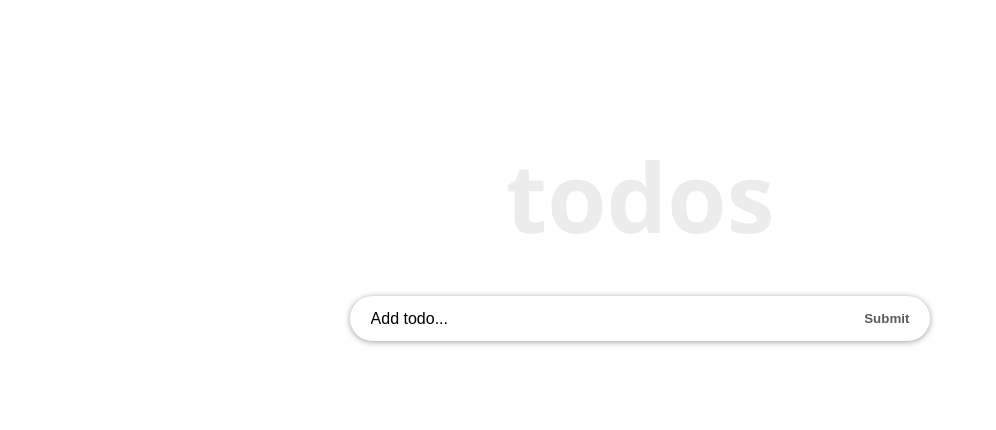
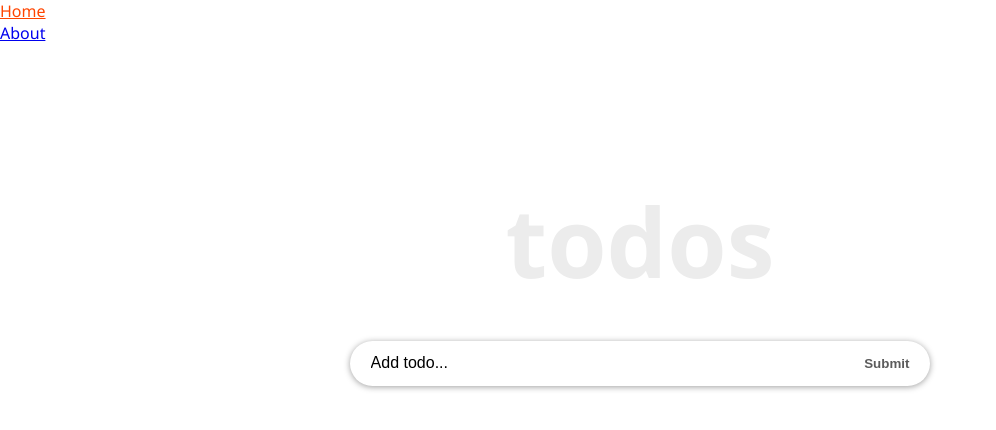
Before and after one commit to Fikerte-T/react-todo-app, a React (Create React App) app: page / in a window 1280 px wide. Shown: the top 430 px of the page, without its empty margins (0-996 px from the left). Built offline with nearby package versions, Linux system fonts and the light colour scheme.

Commit message:
Add navigation links

```diff
--- a/src/functionBased/App.css
+++ b/src/functionBased/App.css
@@ -63,3 +63,8 @@
   outline: none;
   border: none;
 }
+
+.active-link {
+  color: orangered;
+  text-decoration: underline;
+}
--- a/src/functionBased/components/Navbar.js
+++ b/src/functionBased/components/Navbar.js
@@ -0,0 +1,32 @@
+import React from "react";
+import { NavLink } from "react-router-dom";
+
+const Navbar = () => {
+    const links = [
+        {
+            id: 1,
+            path: "/",
+            text: "Home"
+        },
+        {
+            id: 2,
+            path: "/about",
+            text: "About"
+        }
+    ]
+    return (
+        <nav className="navBar">
+            <ul>
+                {links.map(link => {
+                    return (
+                        <li key={link.id}>
+                            <NavLink to={link.path} activeClassName="active-link" exact>{link.text}</NavLink>
+                        </li>
+                    )
+                })}
+            </ul>
+        </nav>
+    )
+}
+
+export default Navbar
--- a/src/functionBased/components/TodoContainer.js
+++ b/src/functionBased/components/TodoContainer.js
@@ -6,6 +6,7 @@
 import { v4 as uuid4 } from "uuid";
 import About from "../pages/About";
 import NotMatch from "../pages/NotMatch";
+import Navbar from "./Navbar";
 
 const TodoContainer = () => {
     const [todos, setTodos] = useState(getInitialTodos())
@@ -63,6 +64,8 @@
     },[todos])
 
         return (
+            <>
+            <Navbar />
             <Switch>
             <Route exact path="/">
                     <div className="container">
@@ -85,6 +88,7 @@
                 <NotMatch />
             </Route>
             </Switch>
+         </>
         )
 }
 export default TodoContainer;
```
Lines whose indentation alone changed are shown as unchanged.
